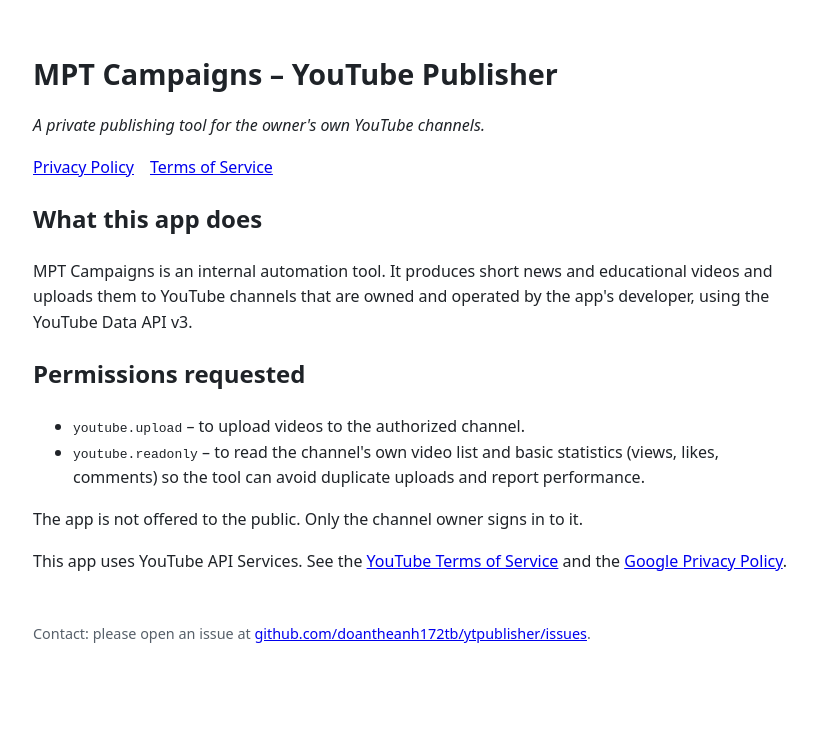
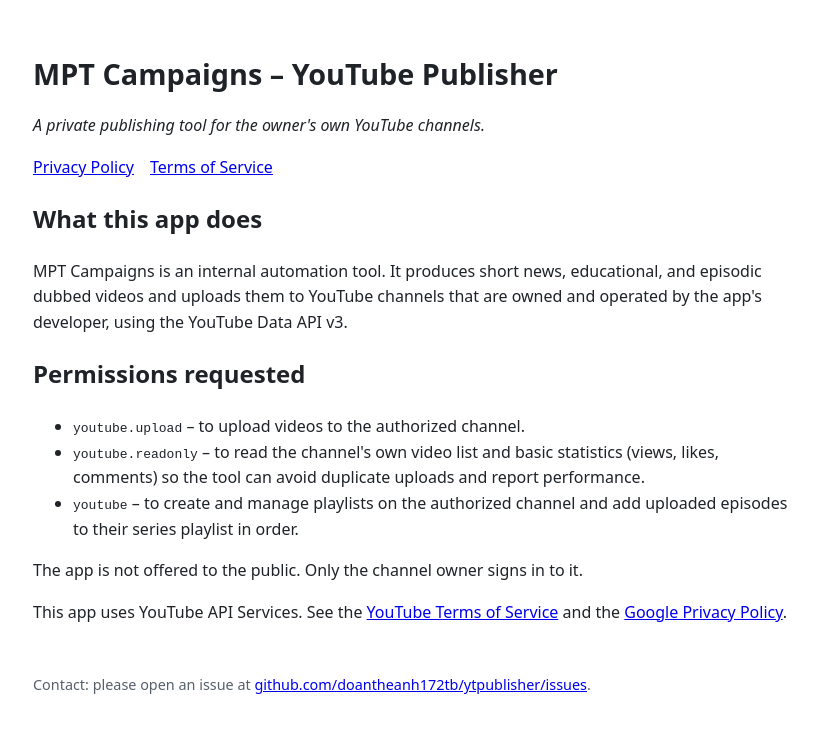
Before and after one commit to doantheanh172tb/ytpublisher, a plain HTML site: page index.html in a window 1280 px wide. Shown: the whole page, without its empty margins (227-1045 px from the left). Drawn offline with Linux system fonts and the light colour scheme.

Commit message:
docs: add youtube playlist scope to index.html
Updated the description of MPT Campaigns to include episodic dubbed videos and added a new permission for playlist management.

```diff
--- a/index.html
+++ b/index.html
@@ -17,15 +17,17 @@
 <nav><a href="privacy.html">Privacy Policy</a><a href="terms.html">Terms of Service</a></nav>
 
 <h2>What this app does</h2>
-<p>MPT Campaigns is an internal automation tool. It produces short news and educational videos and
-uploads them to YouTube channels that are owned and operated by the app's developer, using the
-YouTube Data API v3.</p>
+<p>MPT Campaigns is an internal automation tool. It produces short news, educational, and episodic
+dubbed videos and uploads them to YouTube channels that are owned and operated by the app's
+developer, using the YouTube Data API v3.</p>
 
 <h2>Permissions requested</h2>
 <ul>
   <li><code>youtube.upload</code> – to upload videos to the authorized channel.</li>
   <li><code>youtube.readonly</code> – to read the channel's own video list and basic statistics
       (views, likes, comments) so the tool can avoid duplicate uploads and report performance.</li>
+  <li><code>youtube</code> – to create and manage playlists on the authorized channel and add
+      uploaded episodes to their series playlist in order.</li>
 </ul>
 <p>The app is not offered to the public. Only the channel owner signs in to it.</p>
 
```
